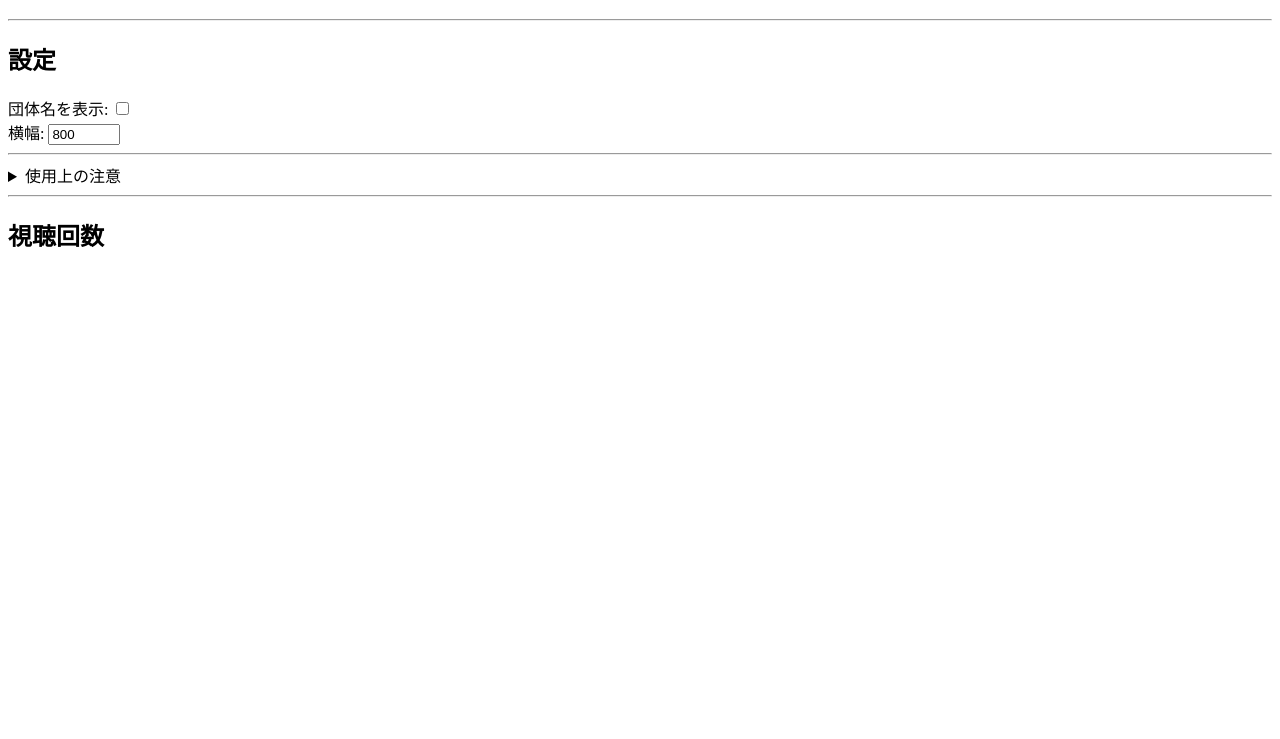
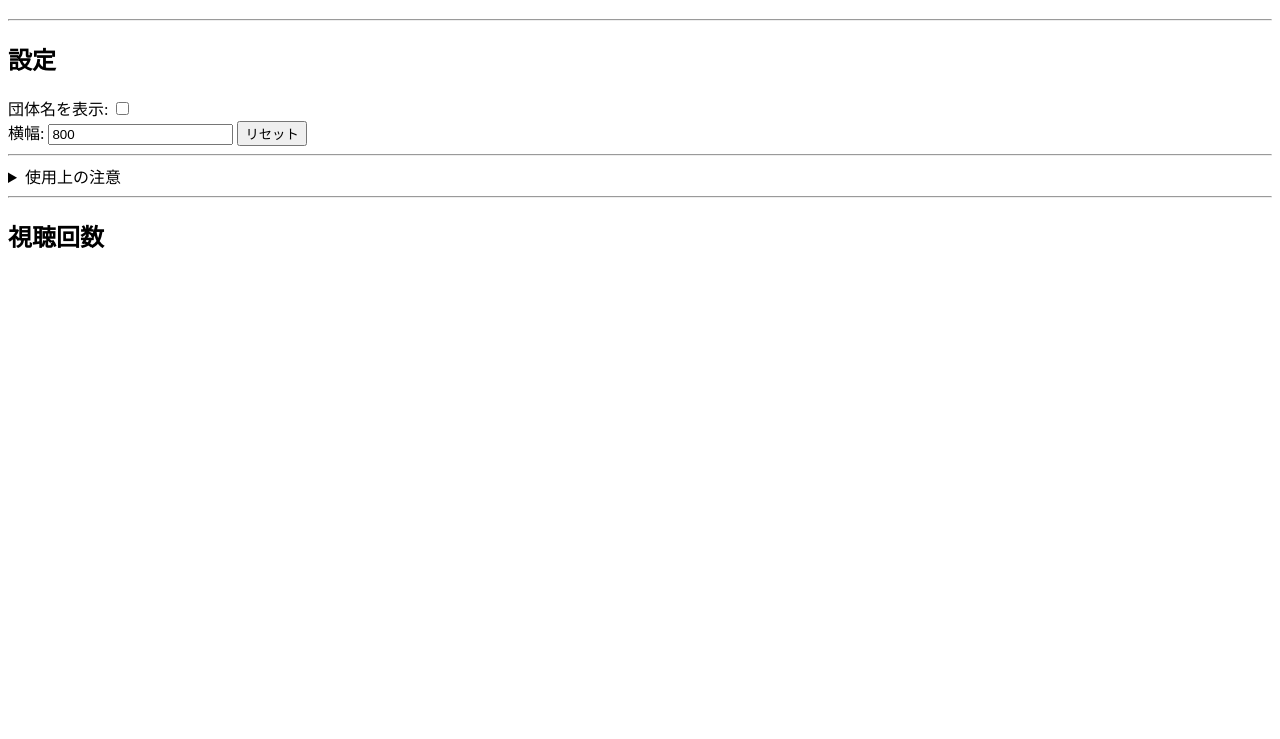
Before and after one commit to yama-can/kofu2023-web, a website with bundled scripts: page pages/public/youtube-graph/index.html in a window 1280 px wide. Shown: the part 61-800 px from the top of the page. Built offline with nearby package versions, Linux system fonts and the light colour scheme; no server answers.

Commit message:
[add] 横幅リセット機能 [branchname]

```diff
--- a/pages/public/youtube-graph/index.html
+++ b/pages/public/youtube-graph/index.html
@@ -20,7 +20,8 @@
 	<input type="checkbox" id="show-name" onchange="viewname(this)">
 	<br>
 	<label for="width">横幅: </label>
-	<input type="number" id="width" onchange="setwidth(this)" value="800" min="100" max="2000">
+	<input type="number" id="width" onchange="setwidth(this)" value="800">
+	<button type="reset" onclick="resetwidth()">リセット</button>
 	<hr>
 	<details>
 		<summary>使用上の注意</summary>
--- a/pages/ts/src/youtube-graph/main.ts
+++ b/pages/ts/src/youtube-graph/main.ts
@@ -133,3 +133,10 @@ function setwidth(e: HTMLInputElement) {
 	view.resize({ width, height: 500 });
 	like.resize({ width, height: 500 });
 }
+
+function resetwidth() {
+	width = timestamps.length * 30;
+	(document.querySelector("input#width") as HTMLInputElement).value = width.toString();
+	view.resize({ width, height: 500 });
+	like.resize({ width, height: 500 });
+}
```
